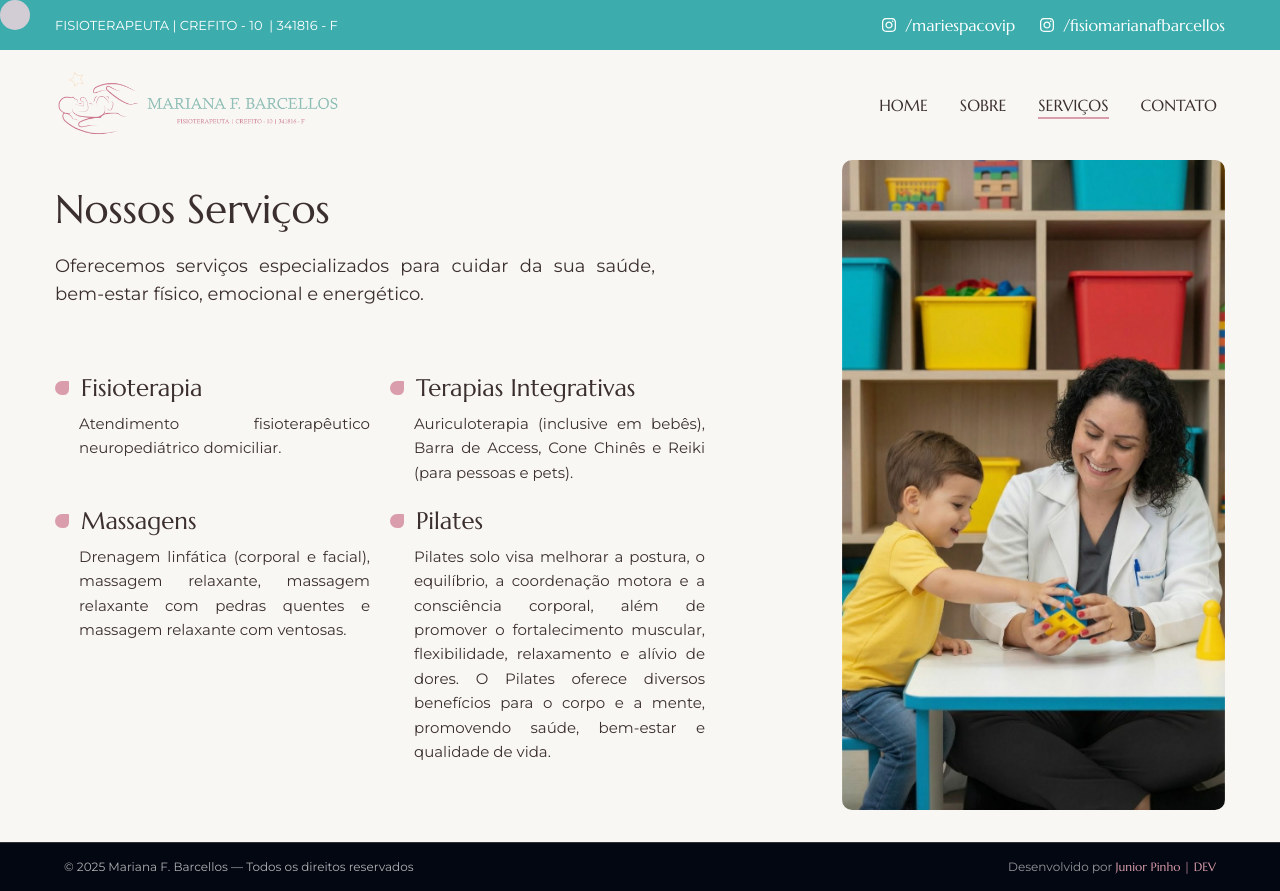
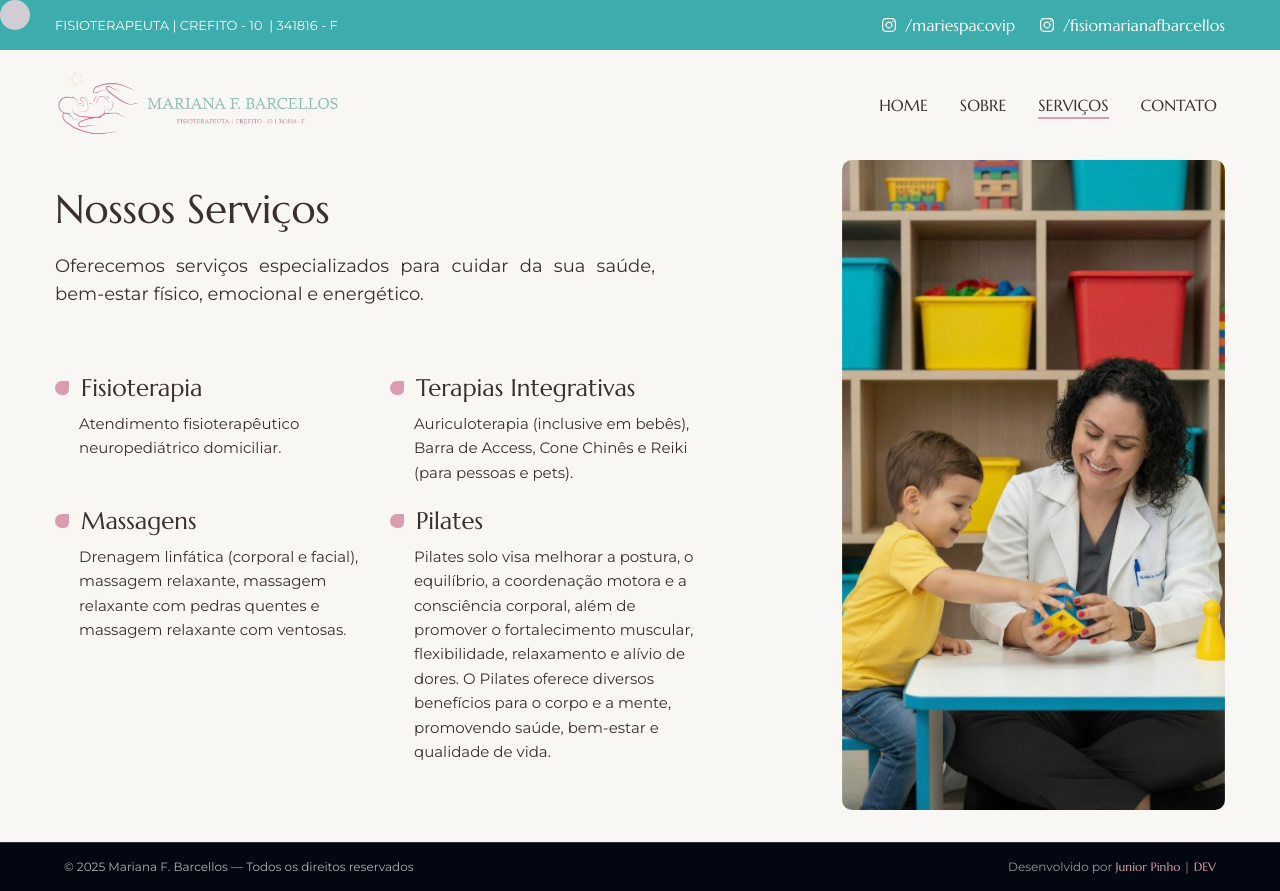
Before and after one commit to juniorpinhodev/mariana_barcellos, a Next.js app: page /servicos in a window 1280 px wide. Built offline with nearby package versions, Linux system fonts and the light colour scheme.

Commit message:
feat: 🎸 Ajustes na formatação do <p> servico

```diff
--- a/app/servicos/ServicosClient.jsx
+++ b/app/servicos/ServicosClient.jsx
@@ -89,7 +89,7 @@ const ServicosClient = () => {
                   <div className="w-[14px] h-[14px] bg-accent rounded-tl-[28px] rounded-bl-[28px] rounded-br-[22px] rounded-tr-[4px] flex-shrink-0"></div>
                   <h3 className="text-xl xl:text-2xl">Fisioterapia</h3>
                 </div>
-                <p className="md:pl-6 text-[13px] xl:text-[15px] text-left leading-relaxed xl:text-justify">
+                <p className="md:pl-6 text-[13px] xl:text-[15px] text-left leading-relaxed">
                   Atendimento fisioterapêutico neuropediátrico domiciliar.
                 </p>
               </div>
@@ -111,7 +111,7 @@ const ServicosClient = () => {
                   <div className="w-[14px] h-[14px] bg-accent rounded-tl-[28px] rounded-bl-[28px] rounded-br-[22px] rounded-tr-[4px] flex-shrink-0"></div>
                   <h3 className="text-xl xl:text-2xl">Terapias Integrativas</h3>
                 </div>
-                <p className="md:pl-6 text-[13px] xl:text-[15px] text-left leading-relaxed xl:text-justify">
+                <p className="md:pl-6 text-[13px] xl:text-[15px] text-left leading-relaxed">
                   Auriculoterapia (inclusive em bebês), Barra de Access, Cone Chinês e Reiki (para pessoas e pets).
                 </p>
               </div>
@@ -137,7 +137,7 @@ const ServicosClient = () => {
                   <div className="w-[14px] h-[14px] bg-accent rounded-tl-[28px] rounded-bl-[28px] rounded-br-[22px] rounded-tr-[4px] flex-shrink-0"></div>
                   <h3 className="text-xl xl:text-2xl">Massagens</h3>
                 </div>
-                <p className="md:pl-6 text-[13px] xl:text-[15px] text-left leading-relaxed xl:text-justify">
+                <p className="md:pl-6 text-[13px] xl:text-[15px] text-left leading-relaxed">
                   Drenagem linfática (corporal e facial), massagem relaxante, massagem relaxante com pedras quentes e massagem relaxante com ventosas.
                 </p>
               </div>
@@ -159,7 +159,7 @@ const ServicosClient = () => {
                               <div className="w-[14px] h-[14px] bg-accent rounded-tl-[28px] rounded-bl-[28px] rounded-br-[22px] rounded-tr-[4px] flex-shrink-0"></div>
                               <h3 className="text-xl xl:text-2xl">Pilates</h3>
                             </div>
-                            <p className="md:pl-6 text-[13px] xl:text-[15px] text-left leading-relaxed xl:text-justify">
+                            <p className="md:pl-6 text-[13px] xl:text-[15px] text-left leading-relaxed">
                               Pilates solo visa melhorar a postura, o equilíbrio, a coordenação motora e a consciência corporal, além de promover o fortalecimento muscular, flexibilidade, relaxamento e alívio de dores.
                               O Pilates oferece diversos benefícios para o corpo e a mente, promovendo saúde, bem-estar e qualidade de vida.
                             </p>
```
